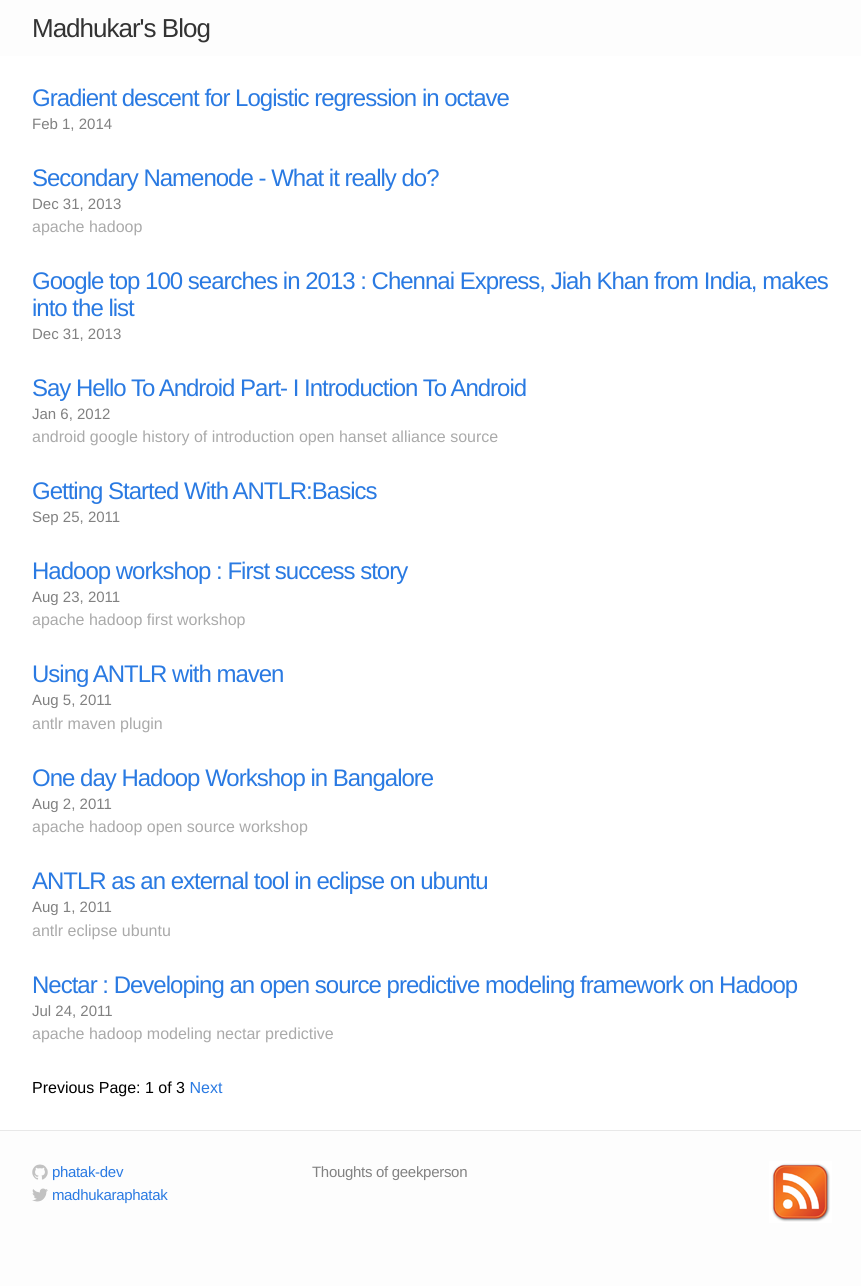
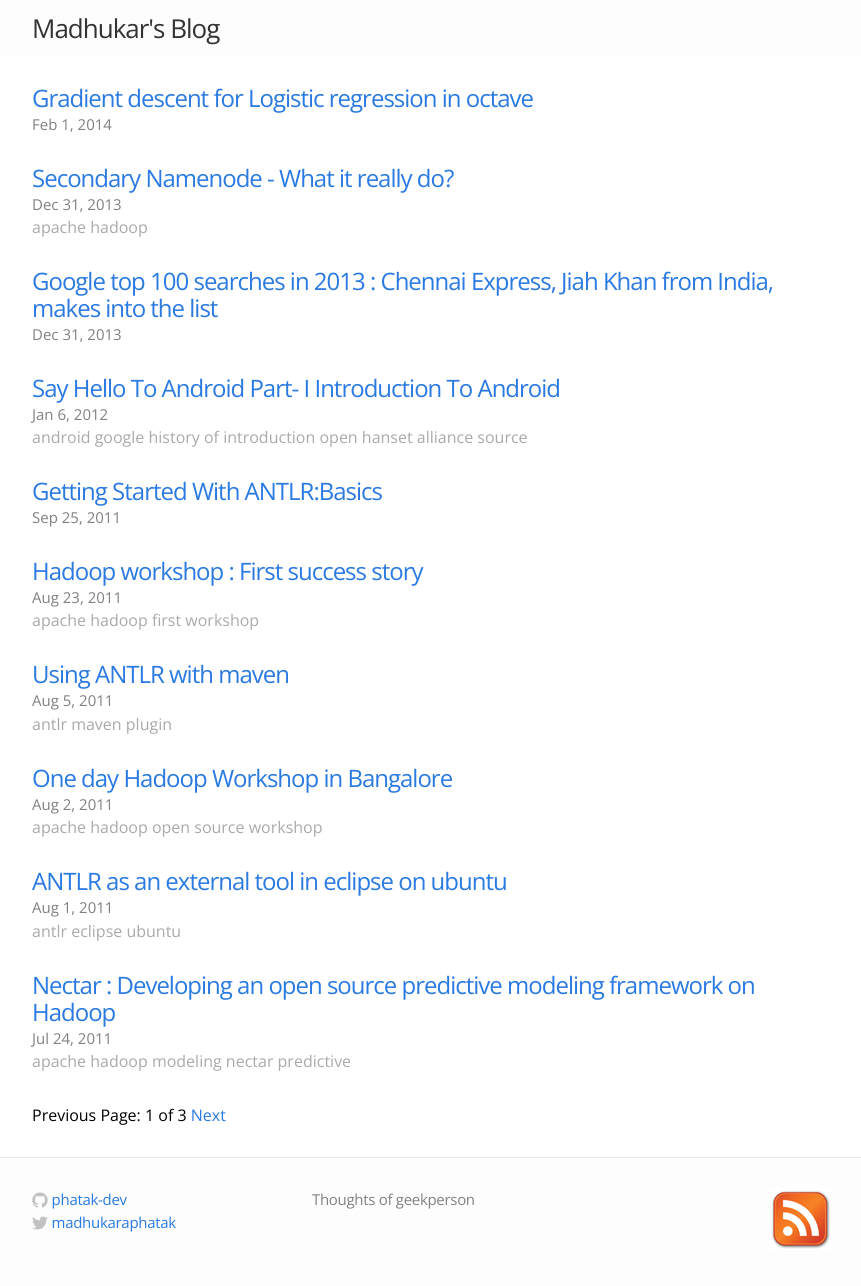
Before and after one commit to phatak-dev/blog, a Jekyll site: the page built from index.html, in a window 1280 px wide. Shown: the whole page, without its empty margins (208-1069 px from the left). Built offline with Jekyll 4.4.1, drawn with Linux system fonts in a browser that asks for light colours; the list of posts is cut into pages by our own code; before the commit the page ends 1260 px from its top, so only the background shows below that.

Commit message:
open sans added

```diff
--- a/_includes/head.html
+++ b/_includes/head.html
@@ -5,7 +5,7 @@
     <meta name="viewport" content="width=device-width">
     <meta name="description" content="{{ site.description }}">
     <link rel="canonical" href="{{ page.url | replace:'index.html','' | prepend: site.baseurl | prepend: site.url }}">
-
+     <link rel="stylesheet" href="http://fonts.googleapis.com/css?family=Open+Sans">
     <!-- Custom CSS -->
     <link rel="stylesheet" href="{{ "/css/main.css" | prepend: site.baseurl }}">
     <link rel="stylesheet" href="{{ "/css/app.css" | prepend: site.baseurl }}">
--- a/css/app.css
+++ b/css/app.css
@@ -20,3 +20,6 @@
 font-family: serif;
 margin-top: 1%;
 }
+body {
+	font-family: "Open Sans", Arial, sans-serif;
+}
```
